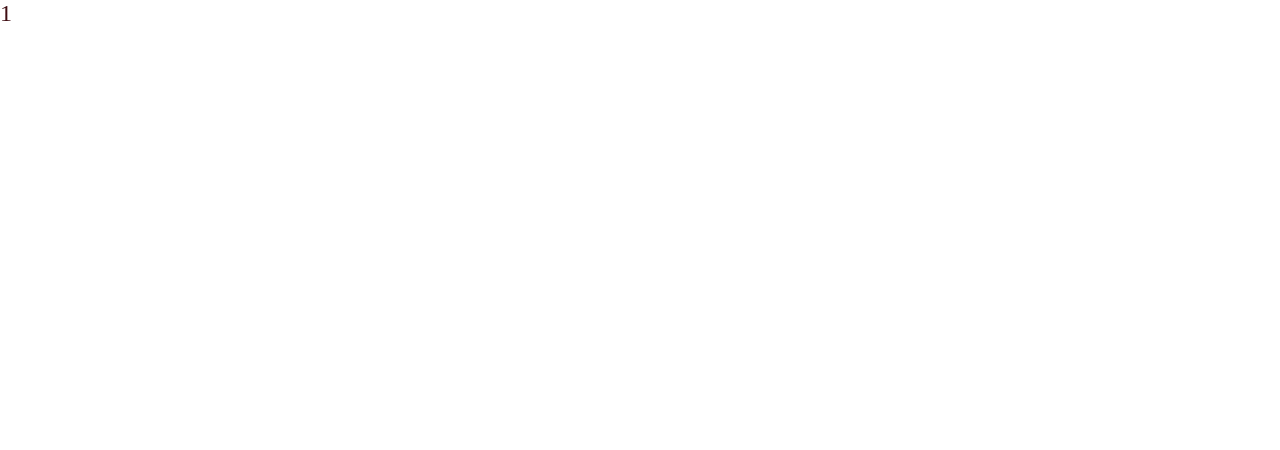
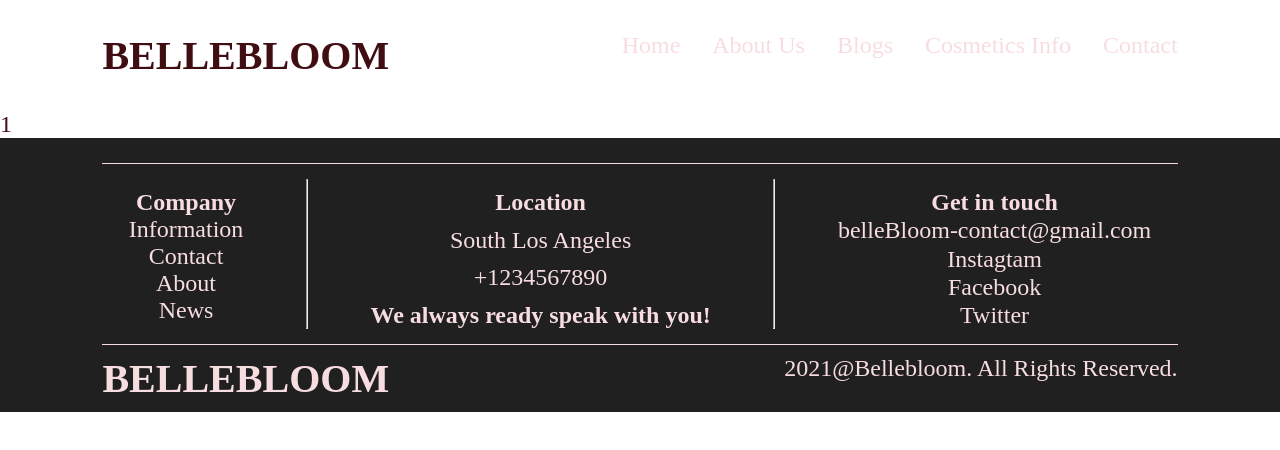
Before and after one commit to fikiivanov/BelleBloom, a Next.js app in the folder bellebloom/: page /products/1 in a window 1280 px wide. Shown: the top 450 px of the page. Built offline with nearby package versions, Linux system fonts and the light colour scheme.

Commit message:
add Header and Footer in product page

```diff
--- a/bellebloom/src/app/components/Products/style.scss
+++ b/bellebloom/src/app/components/Products/style.scss
@@ -47,6 +47,7 @@
         justify-content: space-around;
         padding: 20px 20px 0 20px;
     }
+
     /* cards */
 
     .cards {
@@ -76,11 +77,13 @@
 
 @media screen and (max-width: 600px) {
     .section-products {
+
         /* cards */
         .cards {
             ul {
                 gap: 50px;
             }
+
             .card {
                 width: 60%;
             }
@@ -90,6 +93,7 @@
 
 @media screen and (max-width: 900px) {
     .section-products {
+
         /* cards */
         .cards {
             .card {
--- a/bellebloom/src/app/products/[id]/page.jsx
+++ b/bellebloom/src/app/products/[id]/page.jsx
@@ -1,3 +1,5 @@
+import Footer from "@/app/components/Footer/Footer";
+import Header from "@/app/components/Header/Header";
 
 export async function generateStaticParams() {
   const posts = await fetch(
@@ -9,8 +11,15 @@
   });
 }
 
+const page = ({ params }) => {
+  console.log(params);
+  return (
+    <div>
+      <Header caller={"header"} />
+      {params.id}
 
-const page = ({ params }) => {
-  return <div>{params.id} </div>;
+      <Footer />
+    </div>
+  );
 };
 export default page;
```
Lines whose indentation alone changed are shown as unchanged.
